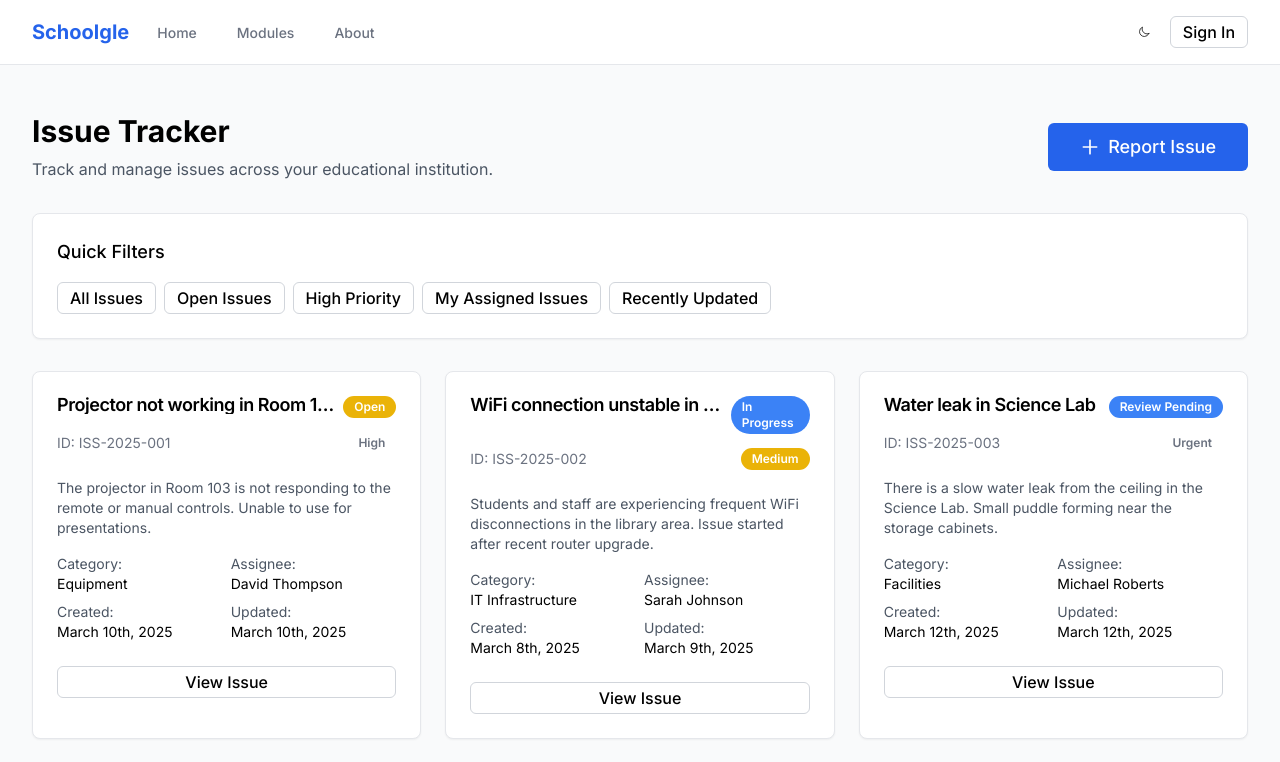
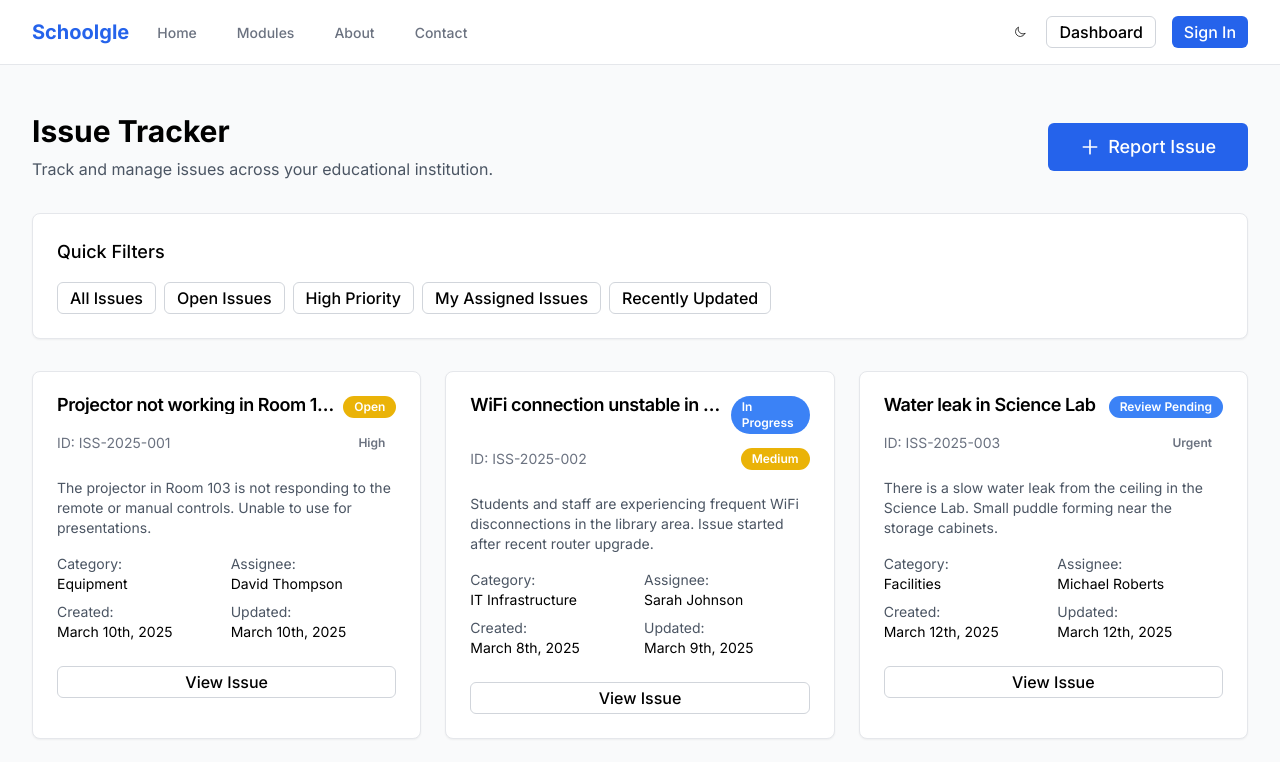
Before and after one commit to DSumm18/schoolgle-app-2025, a Next.js app: page /modules/issue-tracker in a window 1280 px wide. Shown: the top 762 px of the page. Built offline with nearby package versions, Linux system fonts and the light colour scheme.

Commit message:
Update navigation with dashboard and login links

```diff
--- a/src/components/layout/navigation.tsx
+++ b/src/components/layout/navigation.tsx
@@ -41,13 +41,26 @@ export function Navigation() {
               >
                 About
               </Link>
+              <Link
+                href="/contact"
+                className="border-transparent text-gray-500 hover:text-gray-700 dark:text-gray-300 dark:hover:text-white inline-flex items-center px-1 pt-1 border-b-2 text-sm font-medium"
+              >
+                Contact
+              </Link>
             </div>
           </div>
           <div className="hidden sm:ml-6 sm:flex sm:items-center space-x-2">
             <ThemeToggle />
-            <Button variant="outline" size="sm">
-              Sign In
-            </Button>
+            <Link href="/dashboard">
+              <Button variant="outline" size="sm" className="mr-2">
+                Dashboard
+              </Button>
+            </Link>
+            <Link href="/auth/login">
+              <Button size="sm">
+                Sign In
+              </Button>
+            </Link>
           </div>
           <div className="-mr-2 flex items-center sm:hidden">
             <ThemeToggle />
@@ -113,8 +126,22 @@ export function Navigation() {
           >
             About
           </Link>
+          <Link
+            href="/contact"
+            className="block pl-3 pr-4 py-2 border-l-4 border-transparent text-base font-medium text-gray-600 hover:bg-gray-50 hover:text-gray-800 dark:text-gray-300 dark:hover:bg-gray-800"
+          >
+            Contact
+          </Link>
+          <Link
+            href="/dashboard"
+            className="block pl-3 pr-4 py-2 border-l-4 border-transparent text-base font-medium text-gray-600 hover:bg-gray-50 hover:text-gray-800 dark:text-gray-300 dark:hover:bg-gray-800"
+          >
+            Dashboard
+          </Link>
           <div className="mt-4 px-3">
-            <Button className="w-full">Sign In</Button>
+            <Link href="/auth/login">
+              <Button className="w-full">Sign In</Button>
+            </Link>
           </div>
         </div>
       </div>
```
